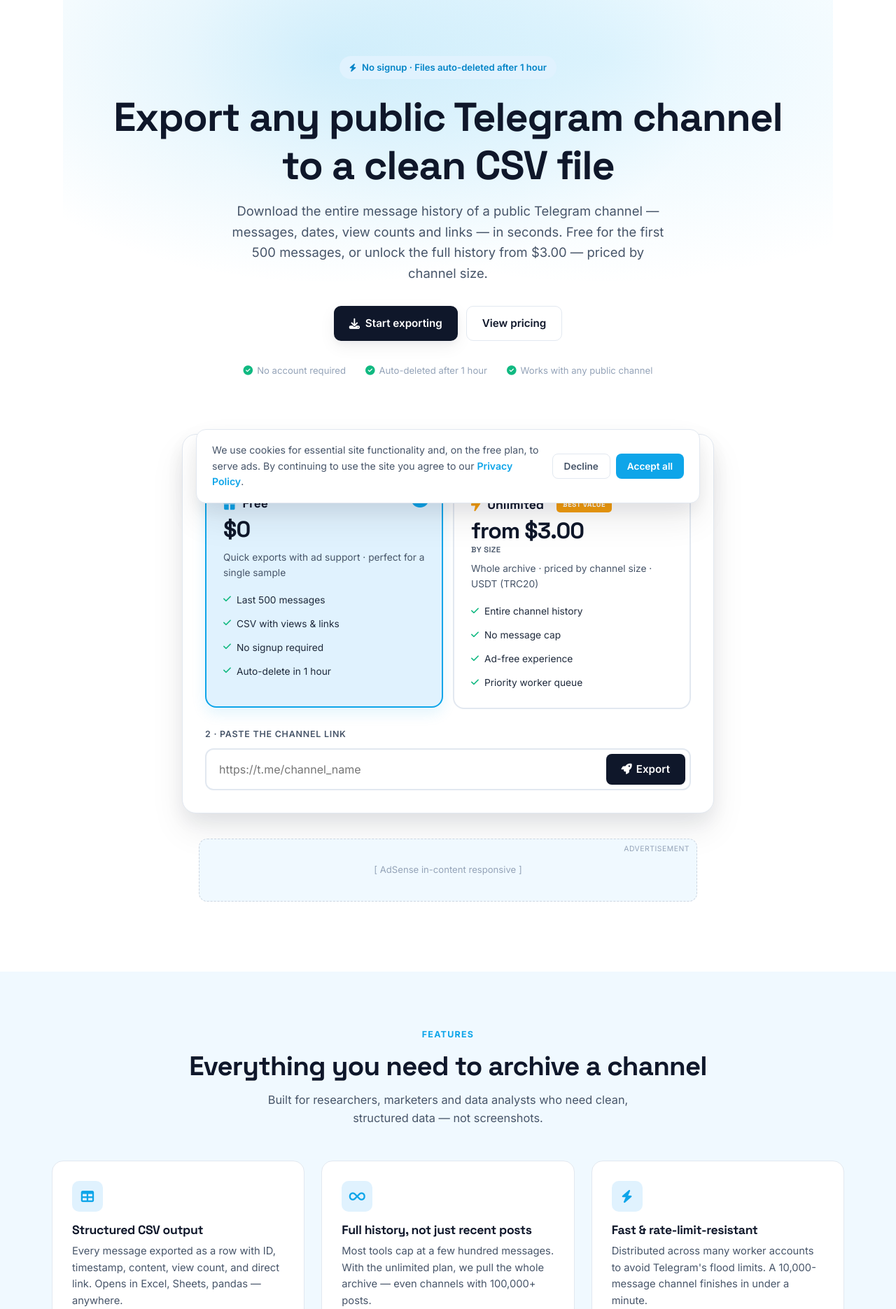
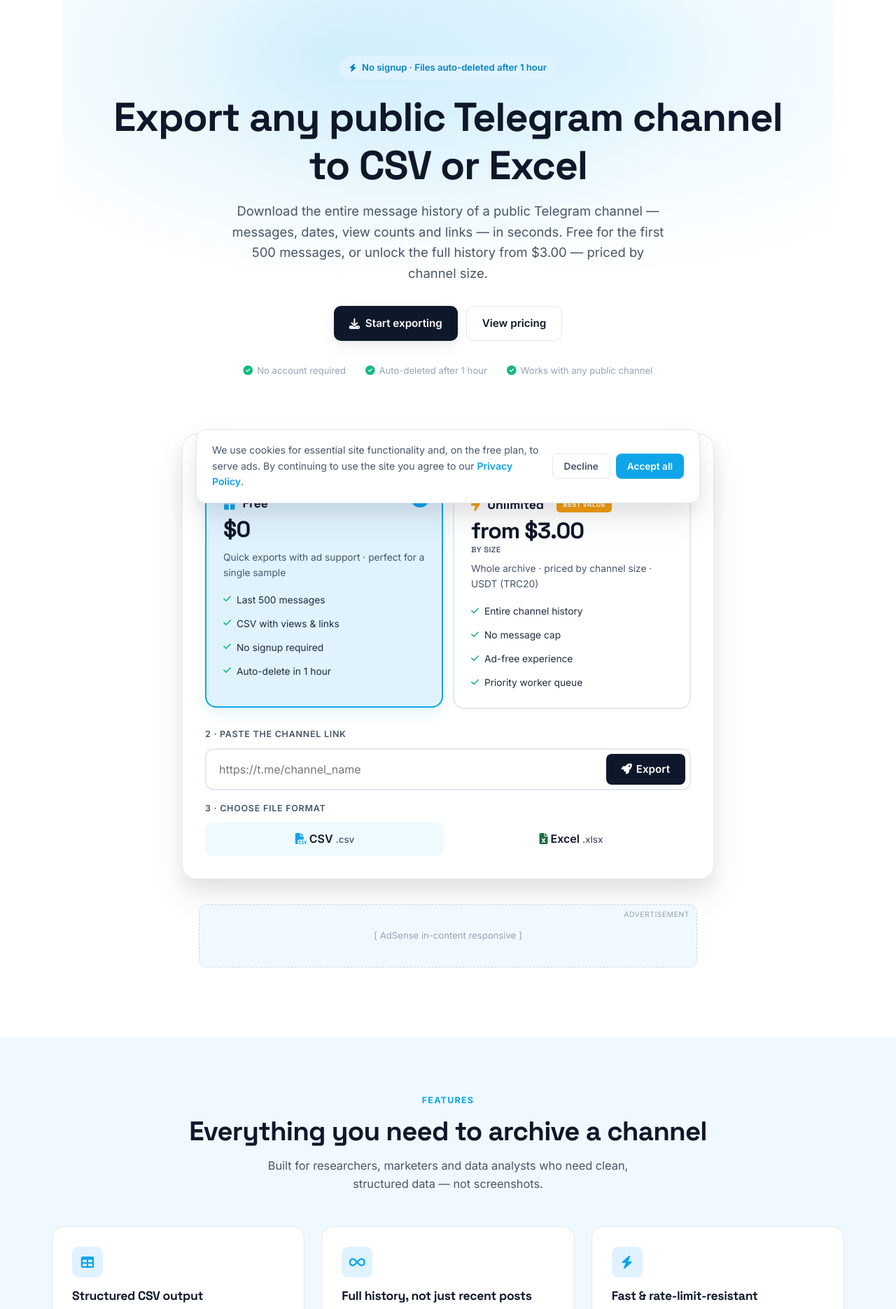
Before and after one commit to utkuyuksel/telegramtocsv, a Flask app: page / in a window 1280 px wide. Shown: the part 65-1935 px from the top of the page at 70% size. Run offline with Flask 3, Linux system fonts and the light colour scheme; some libraries are stand-ins or nearby versions.

Commit message:
Unlimited (uncapped) exports + XLSX format option
- Remove the paid message cap: the whole channel is exported, any size, with
  the price scaling per-message. Optional PAID_MAX_PRICE_USDT ceiling (off by
  default) lets you cap the top price from .env.
- Add Excel (.xlsx) export alongside CSV: format selector on the tool, openpyxl
  write-only streaming with sheet-splitting at Excel's row limit. New
  file_format column (+ sqlite migration). XLSX stores values as text, so it's
  injection-safe; CSV keeps the BOM + formula guard.
- Update all on-page copy, FAQ, SEO/meta and both blog posts: drop cap language,
  say "CSV or Excel" throughout, remove stale $5 / 500-message text.

Co-Authored-By: Claude Opus 4.8 (1M context) <noreply@anthropic.com>

```diff
--- a/app.py
+++ b/app.py
@@ -60,6 +60,7 @@ def _migrate_sqlite_schema(app):
         ("message_count", "INTEGER DEFAULT 0"),
         ("total_messages", "INTEGER DEFAULT 0"),
         ("completed_at", "DATETIME"),
+        ("file_format", "VARCHAR(10) DEFAULT 'csv'"),
     ]
 
     con = sqlite3.connect(db_path)
@@ -159,11 +160,10 @@ def _run_scraping(app_context, order_id):
             target_link = order.channel_link
             target_token = order.token
             tier = order.tier
+            fmt = order.file_format or "csv"
 
-        # Paid tier: soft cap at PAID_MAX_MESSAGES (default 50k); free: FREE_MESSAGE_LIMIT.
-        # Channels larger than the cap get the most recent N messages plus a
-        # "contact us for the full archive" note (handled at delivery).
-        limit = config.PAID_MAX_MESSAGES if tier == "paid" else config.FREE_MESSAGE_LIMIT
+        # Paid tier exports the WHOLE channel (no cap); free tier is limited.
+        limit = None if tier == "paid" else config.FREE_MESSAGE_LIMIT
 
         loop = asyncio.new_event_loop()
         asyncio.set_event_loop(loop)
@@ -173,6 +173,7 @@ def _run_scraping(app_context, order_id):
                     target_link,
                     target_token,
                     limit=limit,
+                    fmt=fmt,
                     progress_callback=update_progress,
                     worker_callback=record_worker,
                 )
@@ -181,14 +182,7 @@ def _run_scraping(app_context, order_id):
             loop.close()
 
         if result_path and os.path.exists(result_path):
-            # If paid tier hit the cap, append a note to the status message
-            status_msg = "File ready!"
-            if tier == "paid" and total_count > message_count:
-                status_msg = (
-                    f"Large channel ({total_count:,} messages). "
-                    f"Exported the most recent {message_count:,}. "
-                    f"For the full archive, contact hello@telegramtocsv.com."
-                )
+            status_msg = f"File ready! Exported {message_count:,} messages."
             _safe_db_commit(
                 app_context,
                 order_id,
@@ -366,6 +360,9 @@ def _register_public_routes(app):
             tier = (data.get("tier") or "free").lower()
             if tier not in ("free", "paid"):
                 tier = "free"
+            fmt = (data.get("format") or "csv").lower()
+            if fmt not in ("csv", "xlsx"):
+                fmt = "csv"
 
             user_ip = _client_ip()
             user_agent = request.headers.get("User-Agent", "")[:255]
@@ -405,6 +402,7 @@ def _register_public_routes(app):
                 currency="USDT",
                 amount=price,
                 total_messages=total_count,
+                file_format=fmt,
                 ip_address=user_ip,
                 user_agent=user_agent,
                 status="awaiting_payment" if tier == "paid" else "queued",
--- a/models.py
+++ b/models.py
@@ -38,6 +38,7 @@ class Order(db.Model):
     status_message = db.Column(db.String(255), default="Waiting...")
 
     file_path = db.Column(db.String(500), nullable=True)
+    file_format = db.Column(db.String(10), default="csv")
     created_at = db.Column(db.DateTime, default=datetime.utcnow)
     completed_at = db.Column(db.DateTime, nullable=True)
 
@@ -57,6 +58,7 @@ class Order(db.Model):
             "worker_used": self.worker_used,
             "message_count": self.message_count,
             "total_messages": self.total_messages,
+            "file_format": self.file_format,
             "ip_address": self.ip_address,
             "created_at": self.created_at.strftime("%Y-%m-%d %H:%M:%S") if self.created_at else None,
             "completed_at": self.completed_at.strftime("%Y-%m-%d %H:%M:%S") if self.completed_at else None,
--- a/requirements.txt
+++ b/requirements.txt
@@ -5,3 +5,4 @@ tgcrypto
 requests
 qrcode[pil]>=8.0
 python-telegram-bot[rate-limiter]>=22.0
+openpyxl>=3.1
--- a/templates/blog/telegram-channel-backup-methods.html
+++ b/templates/blog/telegram-channel-backup-methods.html
@@ -28,14 +28,14 @@
 
 <p>Most backup methods preserve the first four (text, date, views, link) easily. Media is sometimes preserved, sometimes not. Reactions and reply chains are usually lost. <strong>Decide what you actually need before picking a method</strong> — backing up everything is overkill if you only care about the text for sentiment analysis.</p>
 
-<h2>Method 1: Browser-based export tool (CSV)</h2>
+<h2>Method 1: Browser-based export tool (CSV or Excel)</h2>
 
-<p>The fastest, lowest-friction method: paste a channel link into a web tool, get a downloadable CSV with all text posts, view counts, dates, and links. <a href="/"><strong>TelegramtoCSV</strong></a> (this site) is one example, and there are a few alternatives in various states of polish.</p>
+<p>The fastest, lowest-friction method: paste a channel link into a web tool, get a downloadable CSV or Excel (.xlsx) file with all text posts, view counts, dates, and links. <a href="/"><strong>TelegramtoCSV</strong></a> (this site) is one example, and there are a few alternatives in various states of polish.</p>
 
 <p>Pros:</p>
 <ul>
     <li>Zero setup. Works from any browser, including mobile.</li>
-    <li>Output is a clean CSV — ready for Excel, Sheets, pandas, or any data tool.</li>
+    <li>Output is a clean CSV or Excel (.xlsx) file — ready for Excel, Sheets, pandas, or any data tool.</li>
     <li>Fast: even a 50,000-message channel finishes in 4-5 minutes.</li>
     <li>No Telegram account required from your side.</li>
 </ul>
--- a/templates/index.html
+++ b/templates/index.html
@@ -4,7 +4,7 @@
     <meta charset="UTF-8">
     <meta name="viewport" content="width=device-width, initial-scale=1.0">
     <title>TelegramtoCSV — Export Public Telegram Channel History to CSV</title>
-    <meta name="description" content="Export the full message history of any public Telegram channel to a CSV file in seconds. Free for the first 500 messages, unlimited for $5. No signup, no software install.">
+    <meta name="description" content="Export the full message history of any public Telegram channel to CSV or Excel (.xlsx) in seconds. Free sample, or the whole archive priced by channel size. No signup, no software install.">
     <meta name="keywords" content="telegram to csv, export telegram channel, scrape telegram, telegram archive, telegram data export, telegram channel csv">
     <link rel="canonical" href="https://telegramtocsv.com/">
     <link rel="icon" type="image/svg+xml" href="/favicon.svg">
@@ -13,7 +13,7 @@
 
     <!-- Open Graph -->
     <meta property="og:title" content="TelegramtoCSV — Export Telegram Channels to CSV">
-    <meta property="og:description" content="Download the entire message history of any public Telegram channel as a CSV. Fast, secure, no signup.">
+    <meta property="og:description" content="Download the entire message history of any public Telegram channel as CSV or Excel. Fast, secure, no signup.">
     <meta property="og:type" content="website">
     <meta property="og:url" content="https://telegramtocsv.com/">
 
@@ -29,7 +29,7 @@
         "url": "https://telegramtocsv.com",
         "logo": "https://telegramtocsv.com/favicon.svg",
         "email": "hello@telegramtocsv.com",
-        "description": "Independent tool for exporting public Telegram channel histories into CSV files."
+        "description": "Independent tool for exporting public Telegram channel histories into CSV and Excel (.xlsx) files."
     }
     </script>
 
@@ -52,7 +52,7 @@
         "name": "TelegramtoCSV",
         "alternateName": "Telegram to CSV",
         "url": "https://telegramtocsv.com",
-        "description": "Export the message history of public Telegram channels into a downloadable CSV file. Free for the first {{ free_limit }} messages, unlimited for ${{ '%.2f' % paid_price }} USDT (TRC20). No signup, no install.",
+        "description": "Export the message history of public Telegram channels into a downloadable CSV or Excel (.xlsx) file. Free for the first {{ free_limit }} messages, or the whole archive priced by channel size (from ${{ '%.2f' % paid_price }} USDT, TRC20). No signup, no install.",
         "applicationCategory": "UtilityApplication",
         "applicationSubCategory": "DataExport",
         "operatingSystem": "Any (browser-based)",
@@ -74,7 +74,7 @@
                 "description": "Full channel archive, ad-free, one-time payment in USDT on TRC20 (TRON) network."
             }
         ],
-        "featureList": "CSV export with message ID and date and content and view count and direct link, free tier without signup, auto-delete after 1 hour, public channels only, in-browser instant download"
+        "featureList": "CSV and Excel (.xlsx) export with message ID and date and content and view count and direct link, free tier without signup, auto-delete after 1 hour, public channels only, in-browser instant download"
     }
     </script>
 
@@ -150,10 +150,10 @@
             },
             {
                 "@type": "Question",
-                "name": "What about very large channels (over 200,000 messages)?",
+                "name": "Is there a limit on channel size?",
                 "acceptedAnswer": {
                     "@type": "Answer",
-                    "text": "The Unlimited tier auto-exports the most recent 200,000 messages of any channel, which covers the vast majority of public channels in full. For channels larger than that, email hello@telegramtocsv.com with the channel link and we'll send a custom quote based on the size."
+                    "text": "No. The Unlimited tier exports the whole channel, of any size — there is no message cap. The price scales with the channel size and you always see it before paying; very large channels simply take a little longer to process."
                 }
             }
         ]
@@ -955,7 +955,7 @@
         <div class="pill">
             <i class="fa-solid fa-bolt"></i> No signup · Files auto-deleted after 1 hour
         </div>
-        <h1>Export any public Telegram channel<br>to a clean CSV file</h1>
+        <h1>Export any public Telegram channel<br>to CSV or Excel</h1>
         <p class="hero-sub">
             Download the entire message history of a public Telegram channel — messages, dates, view counts and links — in seconds. Free for the first {{ free_limit }} messages, or unlock the full history from ${{ '%.2f' % paid_price }} — priced by channel size.
         </p>
@@ -1017,6 +1017,26 @@
                     <input type="text" id="channelLink" placeholder="https://t.me/channel_name" required>
                     <button class="submit-btn" type="submit" id="submitBtn"><i class="fa-solid fa-rocket"></i> Export</button>
                 </div>
+
+                <span class="tool-label" style="display:block;margin-top:16px;">3 · Choose file format</span>
+                <style>
+                  .fmt-grid{display:flex;gap:10px;margin-top:8px}
+                  .fmt-opt{flex:1;cursor:pointer}
+                  .fmt-opt input{position:absolute;opacity:0;pointer-events:none}
+                  .fmt-opt .fmt-box{display:block;border:2px solid var(--border);border-radius:12px;padding:11px 12px;text-align:center;font-weight:600;color:var(--ink);transition:.15s}
+                  .fmt-opt.active .fmt-box{border-color:var(--brand);background:rgba(56,189,248,.08)}
+                  .fmt-opt .fmt-box small{color:var(--muted);font-weight:500}
+                </style>
+                <div class="fmt-grid" id="formatGrid">
+                    <label class="fmt-opt active" data-fmt="csv">
+                        <input type="radio" name="format" value="csv" checked>
+                        <span class="fmt-box"><i class="fa-solid fa-file-csv" style="color:var(--brand)"></i> CSV <small>.csv</small></span>
+                    </label>
+                    <label class="fmt-opt" data-fmt="xlsx">
+                        <input type="radio" name="format" value="xlsx">
+                        <span class="fmt-box"><i class="fa-solid fa-file-excel" style="color:#1D6F42"></i> Excel <small>.xlsx</small></span>
+                    </label>
+                </div>
             </form>
 
             <!-- Progress -->
@@ -1070,8 +1090,8 @@
             <!-- Download -->
             <div id="downloadArea" class="download-block">
                 <h3><i class="fa-solid fa-circle-check"></i> Export complete</h3>
-                <p>Your CSV file is ready. The link expires in 1 hour.</p>
-                <a href="#" id="downloadLink" class="btn-download"><i class="fa-solid fa-download"></i> Download CSV</a>
+                <p>Your file is ready. The link expires in 1 hour.</p>
+                <a href="#" id="downloadLink" class="btn-download"><i class="fa-solid fa-download"></i> Download file</a>
             </div>
         </div>
 
@@ -1096,7 +1116,7 @@
             <div class="feat">
                 <div class="feat-ico"><i class="fa-solid fa-table"></i></div>
                 <h3>Structured CSV output</h3>
-                <p>Every message exported as a row with ID, timestamp, content, view count, and direct link. Opens in Excel, Sheets, pandas — anywhere.</p>
+                <p>Every message exported as a row with ID, timestamp, content, view count, and direct link. Download as CSV or Excel (.xlsx) — opens in Excel, Sheets, pandas, anywhere.</p>
             </div>
             <div class="feat">
                 <div class="feat-ico"><i class="fa-solid fa-infinity"></i></div>
@@ -1148,7 +1168,7 @@
             <div class="step">
                 <div class="step-num">3</div>
                 <h3>Download your CSV</h3>
-                <p>We scrape, compress and serve your file. Open it in Excel, Google Sheets, Notion, or feed it to your favorite data tool.</p>
+                <p>We scrape and serve your file as CSV or Excel (.xlsx). Open it in Excel, Google Sheets, Notion, or feed it to your favorite data tool.</p>
             </div>
         </div>
     </div>
@@ -1189,7 +1209,7 @@
                 </ul>
                 <a href="#tool" class="btn btn-primary" style="width:100%; justify-content:center;">Choose Unlimited</a>
                 <p style="margin: 14px 0 0; font-size: 0.74rem; color: var(--muted-2); text-align: center;">
-                    * Priced by size — you see the exact quote before paying. Channels over 200,000 messages get the most recent 200K; <a href="#faq" style="color: var(--muted-2); text-decoration: underline;">contact us</a> for larger.
+                    * Priced by size — you see the exact quote before paying. No message cap: we export the whole channel, any size. Choose <a href="#faq" style="color: var(--muted-2); text-decoration: underline;">CSV or Excel</a>.
                 </p>
             </div>
         </div>
@@ -1246,7 +1266,7 @@
             </div>
             <div class="faq-item">
                 <div class="faq-q">What's actually in the CSV? <i class="fa-solid fa-chevron-down"></i></div>
-                <div class="faq-a"><p>Every message gets one row with: message ID, date/time (UTC), content (text or caption), view count, and a direct link back to the original message. Media attachments are not downloaded — you'll see <code>[Media/File]</code> as the content for those.</p></div>
+                <div class="faq-a"><p>Every message gets one row with: message ID, date/time (UTC), content (text or caption), view count, and a direct link back to the original message. Download it as <strong>CSV</strong> or <strong>Excel (.xlsx)</strong> — your choice. Media attachments are not downloaded — you'll see <code>[Media/File]</code> as the content for those.</p></div>
             </div>
             <div class="faq-item">
                 <div class="faq-q">What does "public channel" mean? <i class="fa-solid fa-chevron-down"></i></div>
@@ -1269,8 +1289,8 @@
                 <div class="faq-a"><p>Roughly 1,000 messages per 5 seconds on average. A 50,000-message channel takes about 4-5 minutes. Larger channels are slower because we rotate through multiple worker accounts to avoid rate limits.</p></div>
             </div>
             <div class="faq-item">
-                <div class="faq-q">What about very large channels (over 200,000 messages)? <i class="fa-solid fa-chevron-down"></i></div>
-                <div class="faq-a"><p>The Unlimited tier auto-exports the most recent 200,000 messages of any channel — which covers the vast majority of public channels in full. For channels larger than that (some news channels and crypto signal channels reach hundreds of thousands of posts), email <a href="mailto:hello@telegramtocsv.com">hello@telegramtocsv.com</a> with the channel link and we'll send a custom quote based on the size. We do the larger jobs manually so the worker pool stays healthy for everyone.</p></div>
+                <div class="faq-q">Is there a limit on channel size? <i class="fa-solid fa-chevron-down"></i></div>
+                <div class="faq-a"><p>No — there's no message cap. The Unlimited tier exports the <strong>whole channel</strong>, whatever its size, even hundreds of thousands of posts. The price scales with the channel size (you see the exact amount before paying) and very large channels just take a little longer as we rotate through worker accounts. Got an unusually huge job? Email <a href="mailto:hello@telegramtocsv.com">hello@telegramtocsv.com</a> and we'll help.</p></div>
             </div>
         </div>
     </div>
@@ -1294,7 +1314,7 @@
                     <span class="brand-logo"><i class="fa-solid fa-arrow-down"></i></span>
                     <span>TelegramtoCSV</span>
                 </div>
-                <p>The simplest way to export public Telegram channels to a structured CSV file. No signup, no install, no fuss.</p>
+                <p>The simplest way to export public Telegram channels to a structured CSV or Excel file. No signup, no install, no fuss.</p>
             </div>
             <div class="foot-links">
                 <div class="foot-col">
@@ -1426,11 +1446,23 @@
     let pollInterval;
     let currentToken = null;
 
+    // File-format selector active state
+    document.querySelectorAll('.fmt-opt').forEach(el => {
+        el.addEventListener('click', () => {
+            document.querySelectorAll('.fmt-opt').forEach(f => f.classList.remove('active'));
+            el.classList.add('active');
+            const r = el.querySelector('input[type=radio]');
+            if (r) r.checked = true;
+        });
+    });
+
     form.addEventListener('submit', async (e) => {
         e.preventDefault();
         const url = channelInput.value.trim();
         if (!url) return;
         const tier = document.querySelector('input[name="tier"]:checked').value;
+        const fmtEl = document.querySelector('input[name="format"]:checked');
+        const fmt = fmtEl ? fmtEl.value : 'csv';
 
         submitBtn.disabled = true;
         submitBtn.innerHTML = '<i class="fa-solid fa-circle-notch fa-spin"></i>';
@@ -1443,7 +1475,7 @@
             const res = await fetch('/api/create_order', {
                 method: 'POST',
                 headers: { 'Content-Type': 'application/json' },
-                body: JSON.stringify({ channel: url, tier: tier })
+                body: JSON.stringify({ channel: url, tier: tier, format: fmt })
             });
             const data = await res.json();
             if (data.error) throw new Error(data.error);
@@ -1536,6 +1568,9 @@
         progressArea.style.display = 'none';
         downloadArea.style.display = 'block';
         downloadLink.href = `/download/${token}`;
+        const fEl = document.querySelector('input[name="format"]:checked');
+        const f = fEl ? fEl.value : 'csv';
+        downloadLink.innerHTML = '<i class="fa-solid fa-download"></i> Download ' + (f === 'xlsx' ? 'Excel (.xlsx)' : 'CSV');
         downloadArea.scrollIntoView({ behavior: 'smooth', block: 'center' });
         resetBtn();
     }
--- a/templates/privacy.html
+++ b/templates/privacy.html
@@ -10,7 +10,7 @@
 
 <section>
     <h2>1. Who we are</h2>
-    <p>TelegramtoCSV.com is an online utility that exports the publicly visible message history of public Telegram channels into a downloadable CSV file. We are an independent service and are not affiliated with, endorsed by, or sponsored by Telegram Messenger Inc.</p>
+    <p>TelegramtoCSV.com is an online utility that exports the publicly visible message history of public Telegram channels into a downloadable CSV or Excel (.xlsx) file. We are an independent service and are not affiliated with, endorsed by, or sponsored by Telegram Messenger Inc.</p>
 </section>
 
 <section>
--- a/templates/terms.html
+++ b/templates/terms.html
@@ -10,7 +10,7 @@
 
 <section>
     <h2>1. What the Service does</h2>
-    <p>TelegramtoCSV.com is a utility that exports the publicly visible message history of public Telegram channels into a downloadable CSV (comma-separated values) file. The Service connects to Telegram using its public API and downloads only data that any Telegram user could already read by visiting the channel.</p>
+    <p>TelegramtoCSV.com is a utility that exports the publicly visible message history of public Telegram channels into a downloadable CSV (comma-separated values) or Excel (.xlsx) file. The Service connects to Telegram using its public API and downloads only data that any Telegram user could already read by visiting the channel.</p>
     <p>The Service is provided as-is, on a best-effort basis. We do not guarantee that every channel can be exported, that every export will be complete, or that the Service will always be available.</p>
 </section>
 
```
Also changed, not shown: config.py (+10 -8 lines), scraper_engine.py (+81 -20 lines), templates/about.html (+5 -5 lines), templates/blog/how-to-export-telegram-channel-to-csv.html (+6 -6 lines).
